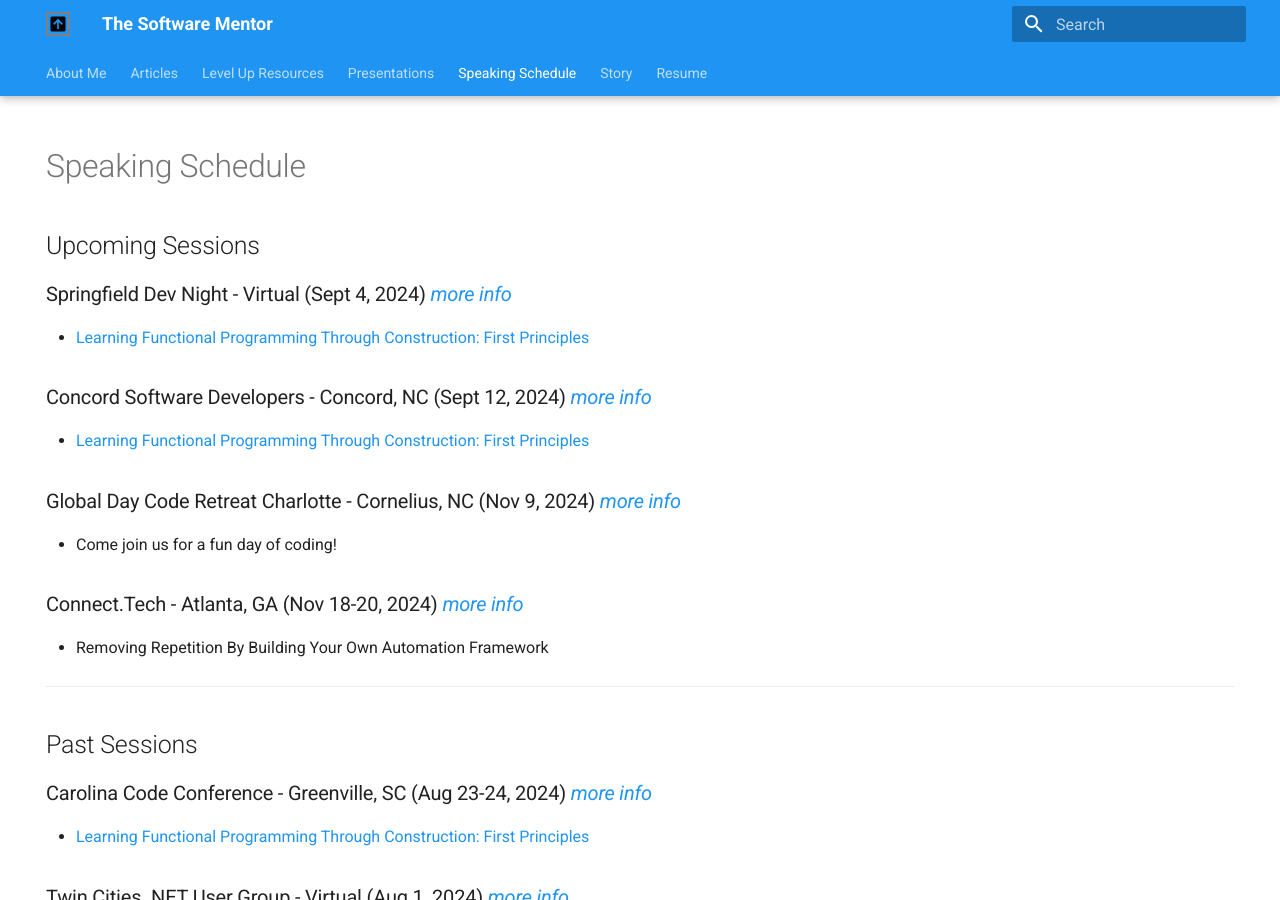
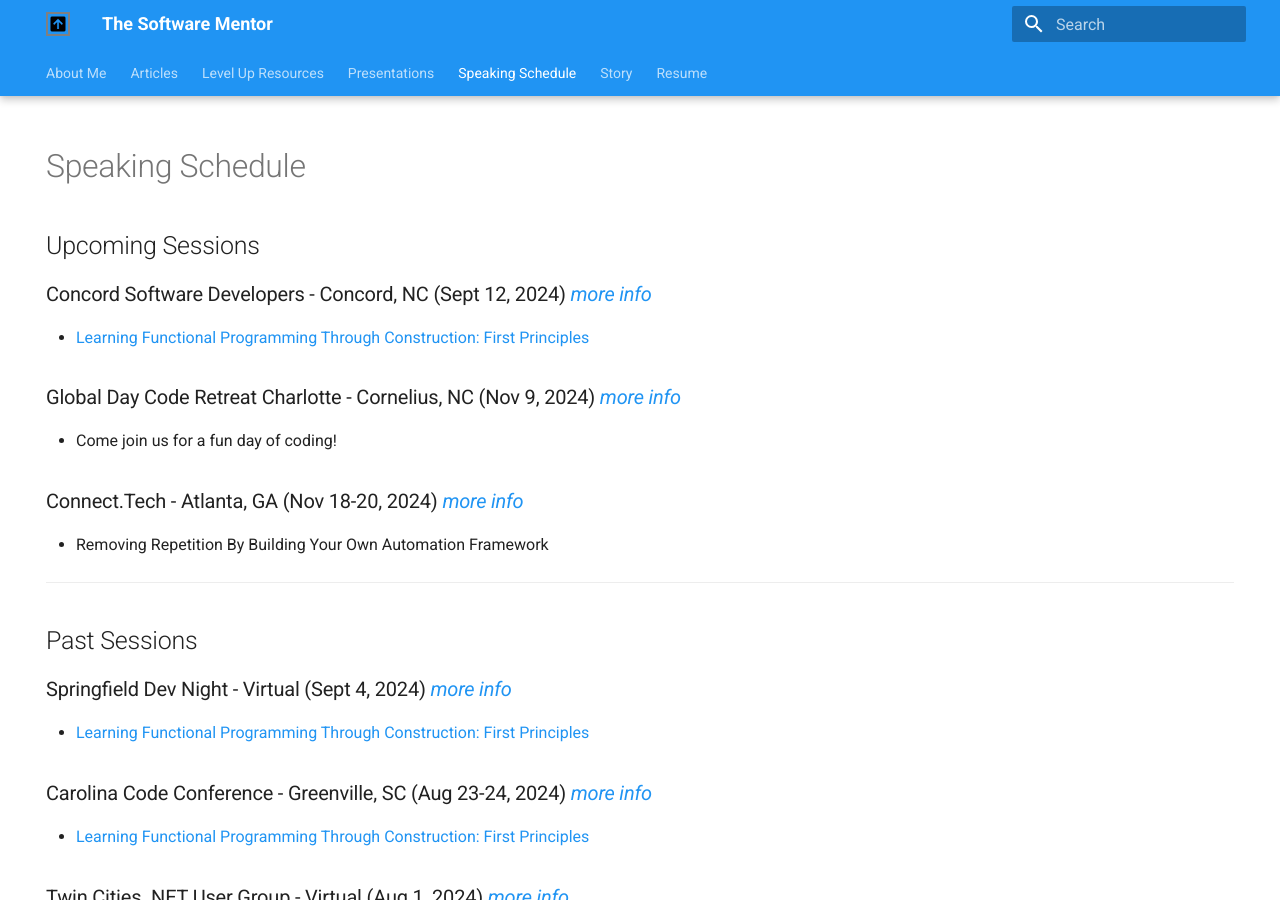
Before and after one commit to cameronpresley/blog, an MkDocs documentation site: the page built from docs/speaking-schedule.md, in a window 1280 px wide and 900 px high. Built offline with MkDocs 1.6.1 and Material for MkDocs 9.7.7, drawn with Linux system fonts in a browser that asks for light colours; plug-ins that fetch from the network failed and are left out; part of the change alters nothing that is shown.

```diff
--- a/docs/speaking-schedule.md
+++ b/docs/speaking-schedule.md
@@ -6,10 +6,6 @@ hide:
 
 # Speaking Schedule
 ## Upcoming Sessions
-
-### Springfield Dev Night - Virtual (Sept 4, 2024) _[more info](https://www.meetup.com/sgfdevs/events/302655626/)_
-
-- [Learning Functional Programming Through Construction: First Principles](./presentations.md#learning-functional-programming-through-construction-first-principles)
 
 ### Concord Software Developers - Concord, NC (Sept 12, 2024) _[more info](https://www.meetup.com/concord-software-developers/events/301441881/)_
 
@@ -25,6 +21,11 @@ hide:
 
 ---
 ## Past Sessions
+
+### Springfield Dev Night - Virtual (Sept 4, 2024) _[more info](https://www.meetup.com/sgfdevs/events/302655626/)_
+
+- [Learning Functional Programming Through Construction: First Principles](./presentations.md#learning-functional-programming-through-construction-first-principles)
+
 
 ### Carolina Code Conference - Greenville, SC (Aug 23-24, 2024) _[more info](https://blog.carolina.codes/p/announcing-our-2024-speakers)_
 
```
